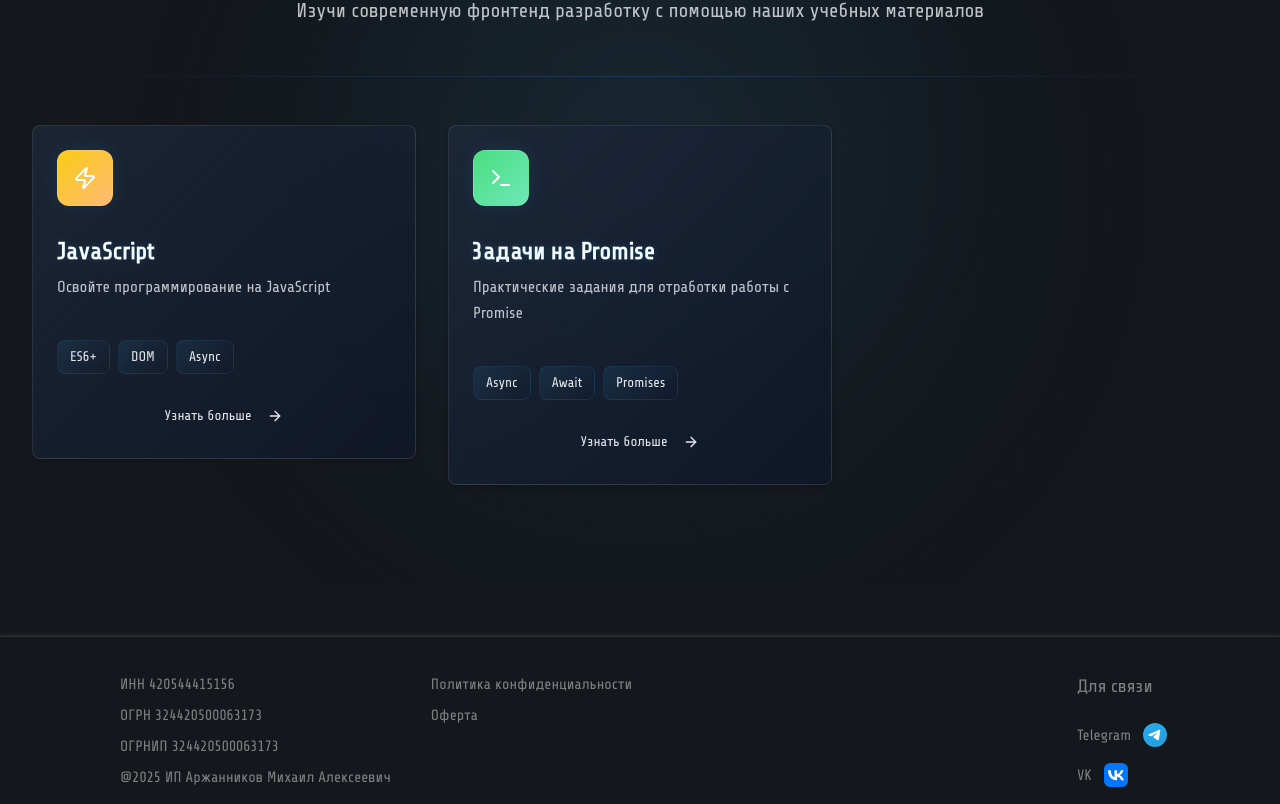
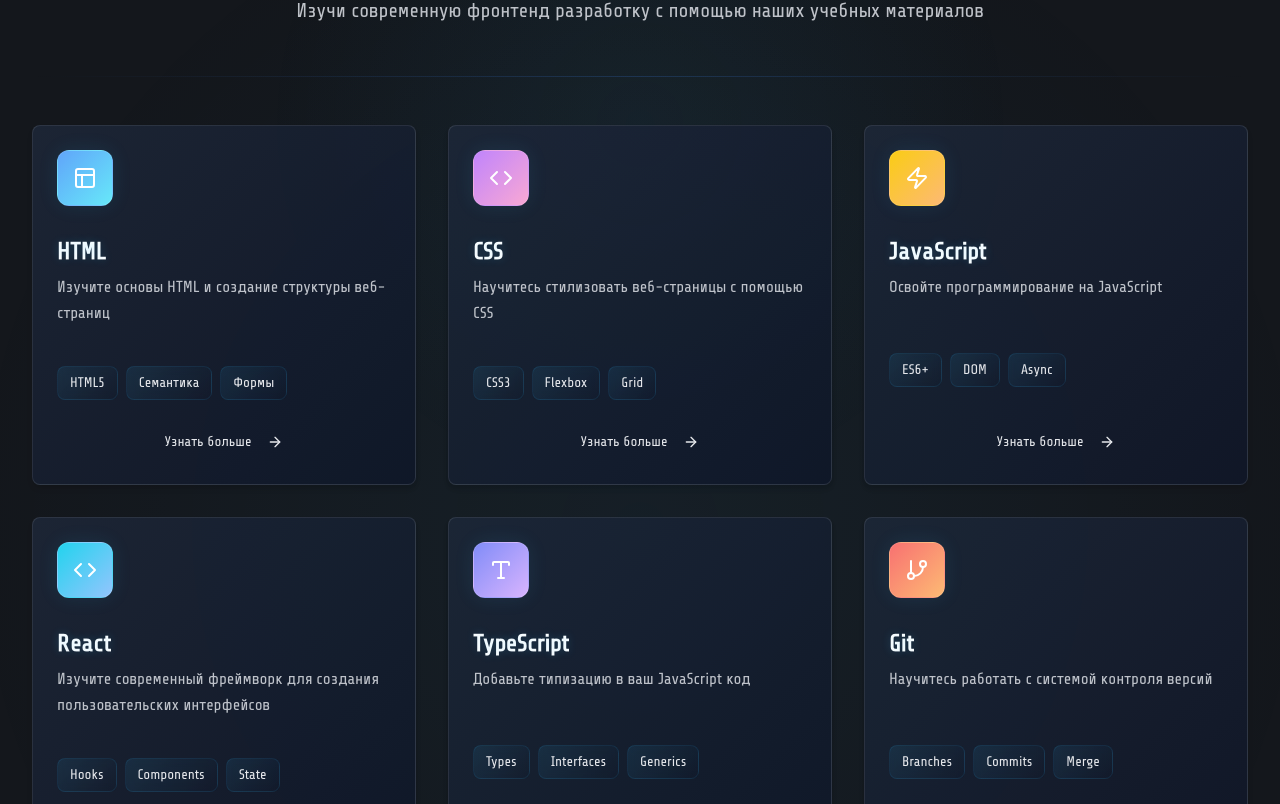
Before and after one commit to art-crazy/school-frontend, a React (Vite) app: page /frontend in a window 1280 px wide. Shown: the part 276-1080 px from the top of the page. Built offline with nearby package versions, Linux system fonts and the light colour scheme.

Commit message:
fix height

```diff
--- a/src/pages/Frontend/FrontendPage.module.scss
+++ b/src/pages/Frontend/FrontendPage.module.scss
@@ -44,6 +44,7 @@
 
 .topicsGrid {
   @apply grid grid-cols-1 md:grid-cols-2 lg:grid-cols-3 gap-8;
+  align-items: stretch;
 }
 
 .topicCard {
@@ -53,6 +54,11 @@
   background: linear-gradient(135deg, rgba(30, 41, 59, 0.8), rgba(15, 23, 42, 0.8));
   border: 1px solid rgba(255, 255, 255, 0.1);
   box-shadow: 0 4px 6px -1px rgba(0, 0, 0, 0.1), 0 2px 4px -1px rgba(0, 0, 0, 0.06);
+  display: flex;
+  flex-direction: column;
+  height: 100%;
+  min-height: 340px;
+  justify-content: space-between;
 
   &::before {
     content: '';
@@ -651,4 +657,5 @@
 
 .block {
   display: block;
+  height: 100%;
 }
--- a/src/pages/Frontend/FrontendPage.tsx
+++ b/src/pages/Frontend/FrontendPage.tsx
@@ -4,27 +4,27 @@
 import { Button } from '@/components/ui/button';
 import { Breadcrumbs } from '@/shared/ui/Breadcrumbs/Breadcrumbs';
 import { motion } from 'framer-motion';
-import { ArrowRight, Zap, Terminal } from 'lucide-react';
+import {ArrowRight, Zap, Terminal, GitBranch, Type, Code, Layout} from 'lucide-react';
 import styles from './FrontendPage.module.scss';
 
 const topics = [
   //   НЕ УДАЛЯТЬ ЗАКОММЕНТИРОВАННЫЙ КОД
-  // {
-  //   title: 'HTML',
-  //   description: 'Изучите основы HTML и создание структуры веб-страниц',
-  //   tags: ['HTML5', 'Семантика', 'Формы'],
-  //   link: '/frontend/html',
-  //   gradient: 'from-blue-400 to-cyan-300',
-  //   icon: <Layout size={24} />
-  // },
-  // {
-  //   title: 'CSS',
-  //   description: 'Научитесь стилизовать веб-страницы с помощью CSS',
-  //   tags: ['CSS3', 'Flexbox', 'Grid'],
-  //   link: '/frontend/css',
-  //   gradient: 'from-purple-400 to-pink-300',
-  //   icon: <Code size={24} />
-  // },
+  {
+    title: 'HTML',
+    description: 'Изучите основы HTML и создание структуры веб-страниц',
+    tags: ['HTML5', 'Семантика', 'Формы'],
+    link: '/frontend/html',
+    gradient: 'from-blue-400 to-cyan-300',
+    icon: <Layout size={24} />
+  },
+  {
+    title: 'CSS',
+    description: 'Научитесь стилизовать веб-страницы с помощью CSS',
+    tags: ['CSS3', 'Flexbox', 'Grid'],
+    link: '/frontend/css',
+    gradient: 'from-purple-400 to-pink-300',
+    icon: <Code size={24} />
+  },
   {
     title: 'JavaScript',
     description: 'Освойте программирование на JavaScript',
@@ -33,30 +33,30 @@
     gradient: 'from-yellow-400 to-orange-300',
     icon: <Zap size={24} />
   },
-  // {
-  //   title: 'React',
-  //   description: 'Изучите современный фреймворк для создания пользовательских интерфейсов',
-  //   tags: ['Hooks', 'Components', 'State'],
-  //   link: '/frontend/react',
-  //   gradient: 'from-cyan-400 to-blue-300',
-  //   icon: <Code size={24} />
-  // },
-  // {
-  //   title: 'TypeScript',
-  //   description: 'Добавьте типизацию в ваш JavaScript код',
-  //   tags: ['Types', 'Interfaces', 'Generics'],
-  //   link: '/frontend/typescript',
-  //   gradient: 'from-indigo-400 to-purple-300',
-  //   icon: <Type size={24} />
-  // },
-  // {
-  //   title: 'Git',
-  //   description: 'Научитесь работать с системой контроля версий',
-  //   tags: ['Branches', 'Commits', 'Merge'],
-  //   link: '/frontend/git',
-  //   gradient: 'from-red-400 to-orange-300',
-  //   icon: <GitBranch size={24} />
-  // },
+  {
+    title: 'React',
+    description: 'Изучите современный фреймворк для создания пользовательских интерфейсов',
+    tags: ['Hooks', 'Components', 'State'],
+    link: '/frontend/react',
+    gradient: 'from-cyan-400 to-blue-300',
+    icon: <Code size={24} />
+  },
+  {
+    title: 'TypeScript',
+    description: 'Добавьте типизацию в ваш JavaScript код',
+    tags: ['Types', 'Interfaces', 'Generics'],
+    link: '/frontend/typescript',
+    gradient: 'from-indigo-400 to-purple-300',
+    icon: <Type size={24} />
+  },
+  {
+    title: 'Git',
+    description: 'Научитесь работать с системой контроля версий',
+    tags: ['Branches', 'Commits', 'Merge'],
+    link: '/frontend/git',
+    gradient: 'from-red-400 to-orange-300',
+    icon: <GitBranch size={24} />
+  },
   {
     title: 'Задачи на Promise',
     description: 'Практические задания для отработки работы с Promise',
```
